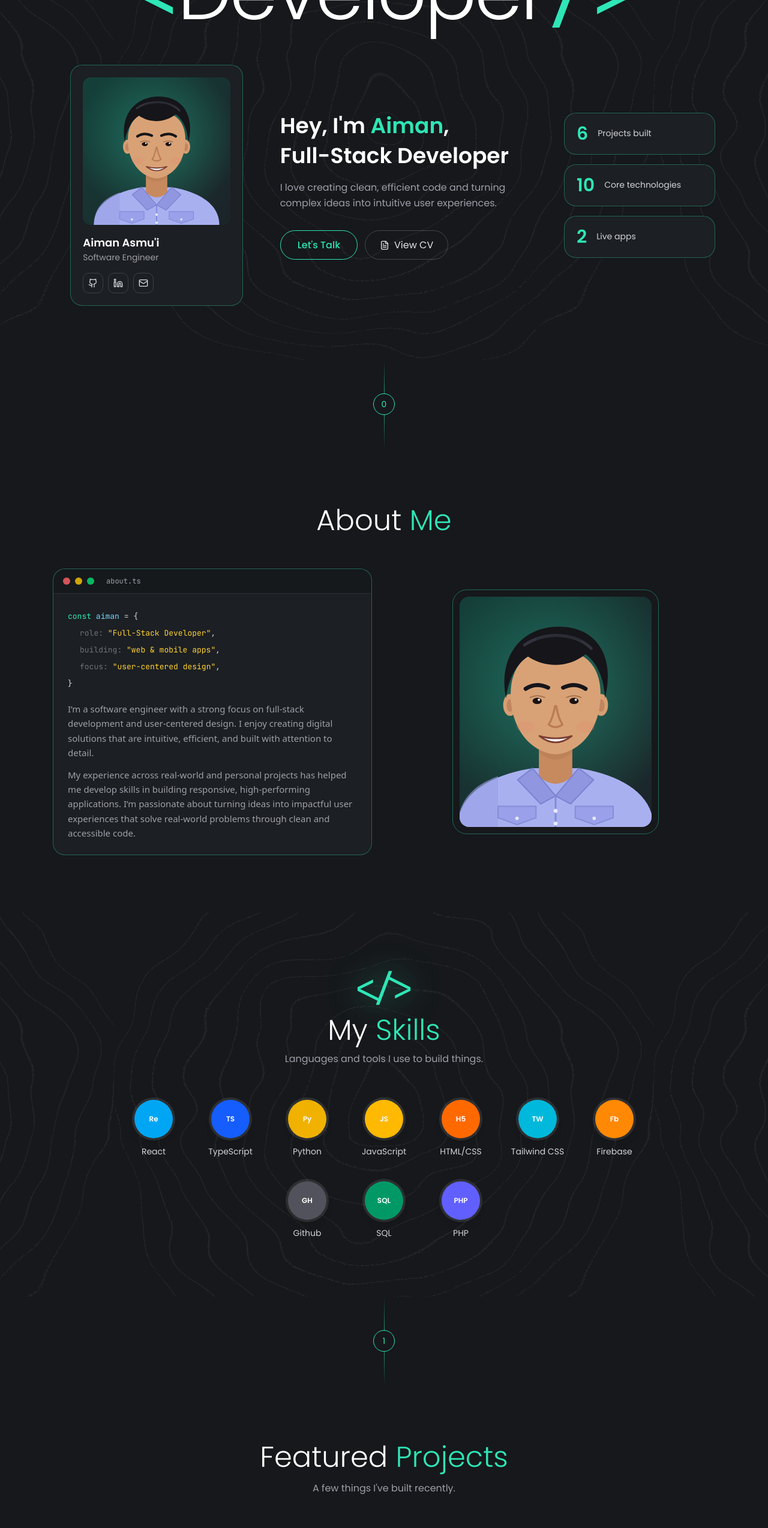
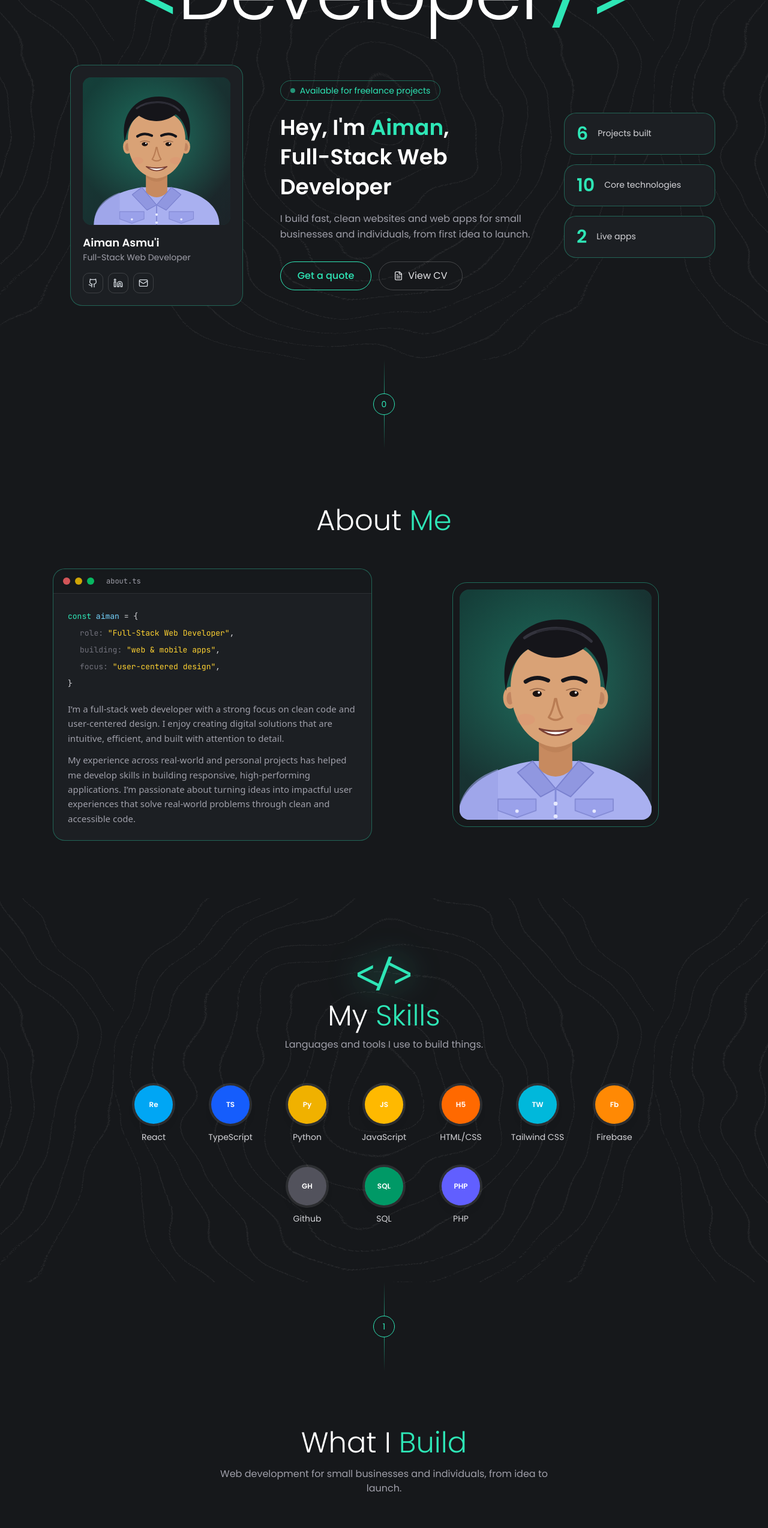
Before and after one commit to aiman279/portfolioNew, a React (Vite) app: page / in a window 1280 px wide. Shown: the part 200-2748 px from the top of the page at 60% size. Built offline with nearby package versions, Linux system fonts and the light colour scheme.

Commit message:
feat(freelance): add services section, availability badge and quote CTA

```diff
--- a/index.html
+++ b/index.html
@@ -4,7 +4,11 @@
     <meta charset="UTF-8" />
     <link rel="icon" type="image/svg+xml" href="/public/portfolio.png" />
     <meta name="viewport" content="width=device-width, initial-scale=1.0" />
-    <title>Aiman Asmu'i</title>
+    <title>Aiman Asmu'i | Full-Stack Web Developer</title>
+    <meta name="description" content="Aiman Asmu'i is a full-stack web developer building websites, web apps and custom systems for small businesses and individuals." />
+    <meta property="og:title" content="Aiman Asmu'i | Full-Stack Web Developer" />
+    <meta property="og:description" content="Websites, web apps and custom systems for small businesses and individuals. Available for freelance projects." />
+    <meta property="og:type" content="website" />
     <meta name="theme-color" content="#16181b" />
     <link rel="preconnect" href="https://fonts.googleapis.com" />
     <link rel="preconnect" href="https://fonts.gstatic.com" crossorigin />
--- a/src/components/About.tsx
+++ b/src/components/About.tsx
@@ -39,7 +39,7 @@ const About = () => {
                 </p>
                 <p className="pl-5">
                   <span className="text-zinc-500">role:</span>{" "}
-                  <span className="text-amber-300">"Full-Stack Developer"</span>,
+                  <span className="text-amber-300">"Full-Stack Web Developer"</span>,
                 </p>
                 <p className="pl-5">
                   <span className="text-zinc-500">building:</span>{" "}
@@ -51,8 +51,8 @@ const About = () => {
                 </p>
                 <p>{"}"}</p>
                 <p className="mt-4 font-sans text-[15px] leading-relaxed text-zinc-400">
-                  I’m a software engineer with a strong focus on full-stack
-                  development and user-centered design. I enjoy creating digital
+                  I’m a full-stack web developer with a strong focus on clean code
+                  and user-centered design. I enjoy creating digital
                   solutions that are intuitive, efficient, and built with
                   attention to detail.
                 </p>
--- a/src/components/Contact.tsx
+++ b/src/components/Contact.tsx
@@ -34,12 +34,11 @@ const Contact = () => {
           Get In <span className="text-teal">Touch</span>
         </h2>
         <p className="text-center text-zinc-400 mb-14 max-w-xl mx-auto">
-          I'm always open to discussing new opportunities, interesting
-          projects, or just having a friendly chat about technology.
+          Have a website or web app in mind? I'm available for freelance projects and happy to talk through your idea.
         </p>
 
-        <div className="grid md:grid-cols-2 gap-8 items-stretch">
-          <div className="space-y-5">
+        <div className="grid grid-cols-1 md:grid-cols-2 gap-8 items-stretch">
+          <div className="space-y-5 min-w-0">
             {channels.map(({ label, value, href, icon: Icon, external }) => (
               <a
                 key={label}
@@ -66,18 +65,20 @@ const Contact = () => {
             ))}
           </div>
 
-          <div className="teal-card p-8 flex flex-col justify-center text-center md:text-left">
+          <div className="teal-card p-8 flex flex-col justify-center text-center md:text-left min-w-0">
             <h3 className="text-2xl font-semibold text-white mb-3">
-              Let's work <span className="text-teal">together</span>
+              Let's build <span className="text-teal">your project</span>
             </h3>
             <p className="text-zinc-400 leading-relaxed mb-8">
-              Whether you have a project in mind, want to collaborate, or just
-              want to say hello, send me an email and I'll get back to you as
-              soon as possible.
+              Tell me what you want to build, who it is for and when you need it.
+              Send me an email and I'll reply with questions or a quote.
             </p>
             <div>
-              <a href={`mailto:${EMAIL}`} className="btn-teal inline-block">
-                Email me
+              <a
+                href={`mailto:${EMAIL}?subject=Project%20enquiry`}
+                className="btn-teal inline-block"
+              >
+                Get a quote
               </a>
             </div>
           </div>
--- a/src/components/Hero.tsx
+++ b/src/components/Hero.tsx
@@ -35,7 +35,7 @@ const Hero = () => {
               </div>
               <h3 className="text-lg font-semibold text-white">Aiman Asmu'i</h3>
               <p className="text-sm text-zinc-400 mb-4">
-                Software Engineer
+                Full-Stack Web Developer
               </p>
               <div className="flex gap-2">
                 <a href="https://github.com/aiman279" target="_blank" rel="noopener noreferrer" aria-label="GitHub" className="p-2 rounded-lg border border-white/15 hover:border-[#2ee6b6] hover:text-teal transition-colors">
@@ -53,18 +53,22 @@ const Hero = () => {
 
           {/* Intro */}
           <div className="lg:col-span-5 text-center lg:text-left">
+            <div className="inline-flex items-center gap-2 px-4 py-1.5 mb-5 rounded-full border border-[#2ee6b6]/40 text-sm text-teal">
+              <span className="w-2 h-2 rounded-full bg-[#2ee6b6] animate-pulse"></span>
+              Available for freelance projects
+            </div>
             <p className="text-3xl sm:text-4xl font-semibold text-white leading-snug mb-4">
               Hey, I'm <span className="text-teal">Aiman</span>,
               <br />
-              Full-Stack Developer
+              Full-Stack Web Developer
             </p>
             <p className="text-zinc-400 leading-relaxed mb-8">
-              I love creating clean, efficient code and turning complex ideas
-              into intuitive user experiences.
+              I build fast, clean websites and web apps for small businesses and
+              individuals, from first idea to launch.
             </p>
             <div className="flex flex-wrap justify-center lg:justify-start gap-3">
               <button onClick={() => go("contact")} className="btn-teal">
-                Let's Talk
+                Get a quote
               </button>
               <a
                 href="/resume-aiman.pdf"
--- a/src/components/Navigation.tsx
+++ b/src/components/Navigation.tsx
@@ -5,6 +5,7 @@ const links = [
   { id: "home", label: "Home" },
   { id: "about", label: "About" },
   { id: "skills", label: "Skills" },
+  { id: "services", label: "Services" },
   { id: "projects", label: "Projects" },
   { id: "contact", label: "Contact" },
 ];
--- /dev/null
+++ b/src/components/Services.tsx
@@ -0,0 +1,90 @@
+import { Globe, LayoutDashboard, Layers, Wrench } from "lucide-react";
+
+const services = [
+  {
+    icon: Globe,
+    title: "Business Websites",
+    text: "Fast, mobile-friendly websites and landing pages that present your business clearly and bring in enquiries.",
+    tags: ["React", "Next.js", "Tailwind CSS"],
+  },
+  {
+    icon: LayoutDashboard,
+    title: "Custom Web Apps",
+    text: "Booking systems, task and inventory tools, admin dashboards and other systems built around how you work.",
+    tags: ["React", "TypeScript", "Firebase"],
+  },
+  {
+    icon: Layers,
+    title: "Full-Stack & APIs",
+    text: "Front end, back end and database in one hand: authentication, APIs, data models and deployment.",
+    tags: ["NestJS", "PostgreSQL", "PHP", "SQL"],
+  },
+  {
+    icon: Wrench,
+    title: "Fixes & Improvements",
+    text: "Bug fixes, new features, speed-ups and clean-up for a website or web app that already exists.",
+    tags: ["Debugging", "Refactoring", "Performance"],
+  },
+];
+
+const steps = [
+  { n: "01", title: "Discuss", text: "Tell me what you need and who it is for." },
+  { n: "02", title: "Quote", text: "I send a clear scope, timeline and price." },
+  { n: "03", title: "Build", text: "I build it and share progress along the way." },
+  { n: "04", title: "Launch", text: "We go live, and I stay available for fixes." },
+];
+
+const Services = () => {
+  return (
+    <section id="services" className="py-24 bg-[#16181b]">
+      <div className="max-w-6xl mx-auto px-6">
+        <h2 className="text-center text-4xl sm:text-5xl font-light text-white mb-4">
+          What I <span className="text-teal">Build</span>
+        </h2>
+        <p className="text-center text-zinc-400 mb-14 max-w-xl mx-auto">
+          Web development for small businesses and individuals, from idea to
+          launch.
+        </p>
+
+        <div className="grid sm:grid-cols-2 gap-6 mb-20">
+          {services.map(({ icon: Icon, title, text, tags }) => (
+            <div key={title} className="teal-card p-7">
+              <div className="w-12 h-12 rounded-xl border border-[#2ee6b6] text-teal flex items-center justify-center mb-5">
+                <Icon size={22} />
+              </div>
+              <h3 className="text-xl font-semibold text-white mb-2">{title}</h3>
+              <p className="text-zinc-400 leading-relaxed mb-5">{text}</p>
+              <div className="flex flex-wrap gap-1.5">
+                {tags.map((t) => (
+                  <span
+                    key={t}
+                    className="text-[11px] px-2.5 py-1 rounded-md bg-white/5 border border-white/10 text-zinc-300"
+                  >
+                    {t}
+                  </span>
+                ))}
+              </div>
+            </div>
+          ))}
+        </div>
+
+        <h3 className="text-center text-2xl font-light text-white mb-10">
+          How we <span className="text-teal">work together</span>
+        </h3>
+        <div className="grid sm:grid-cols-2 lg:grid-cols-4 gap-6">
+          {steps.map((s) => (
+            <div key={s.n} className="relative pl-5 border-l border-[#2ee6b6]/40">
+              <span className="font-mono-code text-teal text-sm">{s.n}</span>
+              <h4 className="text-lg font-semibold text-white mt-1 mb-1">
+                {s.title}
+              </h4>
+              <p className="text-sm text-zinc-400 leading-relaxed">{s.text}</p>
+            </div>
+          ))}
+        </div>
+      </div>
+    </section>
+  );
+};
+
+export default Services;
--- a/src/pages/Index.tsx
+++ b/src/pages/Index.tsx
@@ -1,6 +1,7 @@
 import Navigation from "../components/Navigation";
 import Hero from "../components/Hero";
 import About from "../components/About";
+import Services from "../components/Services";
 import Projects from "../components/Projects";
 import Contact from "../components/Contact";
 import { Github, Linkedin, Mail } from "lucide-react";
@@ -24,8 +25,10 @@ const Index = () => {
       <Connector n={0} />
       <About />
       <Connector n={1} />
+      <Services />
+      <Connector n={2} />
       <Projects />
-      <Connector n={2} />
+      <Connector n={3} />
       <Contact />
 
       <footer className="border-t border-white/10 py-8 bg-[#16181b]">
```
